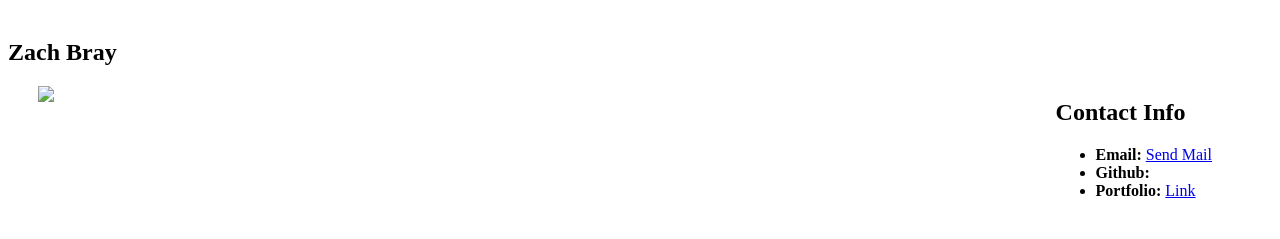
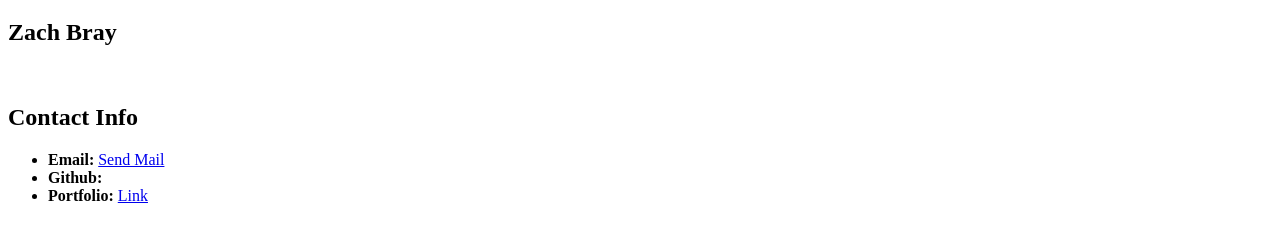
Before and after one commit to coldzebra/coldzebra.github.io, a plain HTML site: page index.html in a window 1280 px wide. Shown: the part 61-300 px from the top of the page. Drawn offline with Linux system fonts and the light colour scheme.

Commit message:
Slight edits

```diff
--- a/index.html
+++ b/index.html
@@ -8,14 +8,14 @@
     <body>
         <h1>Student Bio</h1>
 <div class="container">
-    <div style="padding: 0px; float: left; width: 600px;">
+    <div>
         <h2>Zach Bray</h2>
-        <img style="padding: 0 30px;" align="left"width="200"src="source"
+        <!--Image goes here-->
         <br>
         <p>
         </p>
     </div>
-    <div style="padding:60px; float: right; width:auto;">
+    <div>
         <h2>Contact Info</h2>
          <ul>
             <li><strong>Email: </strong><a href="mailto:zachdbray@gmail.com?Subject=Wubba%20Lubba%20Dub%20Dub" target="_top">Send Mail</a></li>
```
